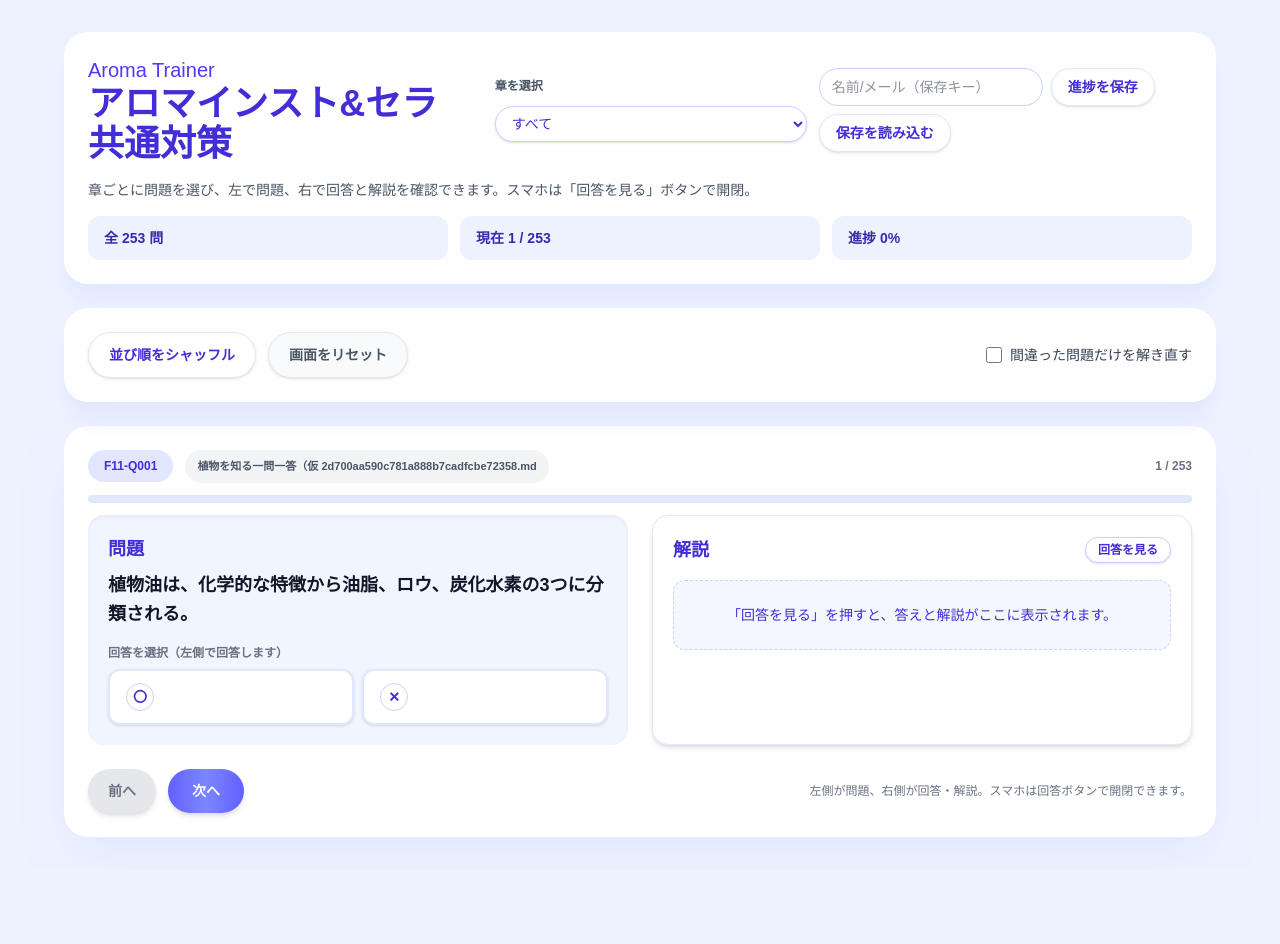
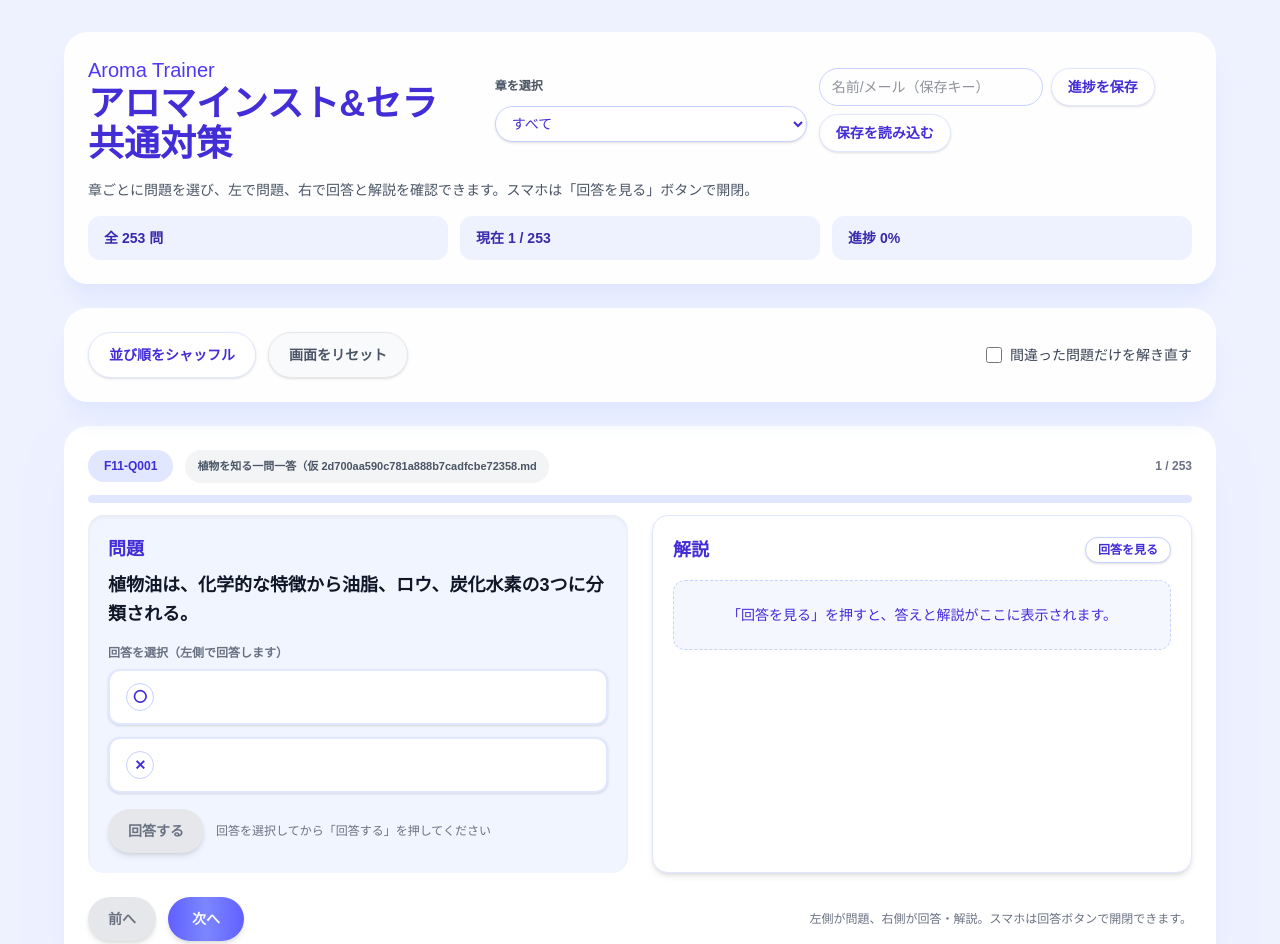
Before and after one commit to susumuiwamoto1717-stack/Aromatest, a Next.js app: page / in a window 1280 px wide. Shown: the top 944 px of the page. Before the commit the page ends 869 px from the top, so only its background shows below. Built offline with nearby package versions, Linux system fonts and the light colour scheme; a web font is replaced by a local one.

Commit message:
Add submit button and vertical options layout

```diff
--- a/src/app/page.tsx
+++ b/src/app/page.tsx
@@ -17,6 +17,7 @@ export default function Home() {
   const [onlyIncorrect, setOnlyIncorrect] = useState(false);
   const [userKey, setUserKey] = useState("");
   const [savedNotice, setSavedNotice] = useState<string | null>(null);
+  const [submittedChoice, setSubmittedChoice] = useState<string[]>([]);
 
   const chapters = useMemo(() => {
     const uniq = Array.from(
@@ -199,10 +200,8 @@ export default function Home() {
           ? prev.filter((o) => o !== opt)
           : [...prev, opt];
       }
-      if (currentEntry) {
-        saveHistory(currentEntry, next);
-      }
-      setShowAnswer(true);
+      setSubmittedChoice([]);
+      setShowAnswer(false);
       return next;
     });
   };
@@ -222,6 +221,13 @@ export default function Home() {
       sortedSel.length === sortedAns.length &&
       sortedSel.every((v, i) => v === sortedAns[i])
     );
+  };
+
+  const handleSubmit = () => {
+    if (!currentEntry || choice.length === 0) return;
+    saveHistory(currentEntry, choice);
+    setSubmittedChoice(choice);
+    setShowAnswer(true);
   };
 
   const saveHistory = (entry: SpreadEntry, selected: string[]) => {
@@ -469,7 +475,7 @@ export default function Home() {
                       <p className="text-xs font-semibold text-gray-500">
                         回答を選択（左側で回答します）
                       </p>
-                      <div className="grid gap-2 sm:grid-cols-2">
+                      <div className="grid gap-3 sm:grid-cols-1">
                         {uniqueOptions.map((opt) => {
                           const isSelected = choice.includes(opt.id);
                           const baseStyle =
@@ -495,6 +501,21 @@ export default function Home() {
                           );
                         })}
                       </div>
+                      <div className="flex flex-wrap items-center gap-3 pt-2">
+                        <button
+                          type="button"
+                          onClick={handleSubmit}
+                          disabled={choice.length === 0}
+                          className={`rounded-full px-5 py-3 text-sm font-semibold shadow-md transition ${choice.length === 0 ? "bg-gray-200 text-gray-500" : `${accent} hover:shadow-indigo-300 hover:-translate-y-0.5`}`}
+                        >
+                          回答する
+                        </button>
+                        {choice.length === 0 && (
+                          <span className="text-xs text-gray-500">
+                            回答を選択してから「回答する」を押してください
+                          </span>
+                        )}
+                      </div>
                     </div>
                   </div>
 
@@ -513,16 +534,16 @@ export default function Home() {
                     </div>
                     {showAnswer ? (
                       <div className="mt-4 space-y-4">
-                        {choice.length > 0 && (
+                        {submittedChoice.length > 0 && currentEntry && (
                           <div
-                            className={`rounded-xl border px-4 py-3 text-sm font-semibold ${evaluate(currentEntry, choice) ? "border-emerald-200 bg-emerald-50 text-emerald-700" : "border-rose-200 bg-rose-50 text-rose-700"}`}
+                            className={`rounded-xl border px-4 py-3 text-sm font-semibold ${evaluate(currentEntry, submittedChoice) ? "border-emerald-200 bg-emerald-50 text-emerald-700" : "border-rose-200 bg-rose-50 text-rose-700"}`}
                           >
-                            {evaluate(currentEntry, choice)
+                            {evaluate(currentEntry, submittedChoice)
                               ? "正解です"
                               : `不正解です。正解は ${currentEntry.answerTokens.join(" / ") || currentEntry.answer}`}
                           </div>
                         )}
-                        {choice.length === 0 && (
+                        {submittedChoice.length === 0 && (
                           <div className="rounded-xl border border-dashed border-indigo-200 bg-indigo-50/60 px-4 py-3 text-sm text-indigo-700">
                             左側で回答を選ぶとここに結果と解説が表示されます。
                           </div>
```
